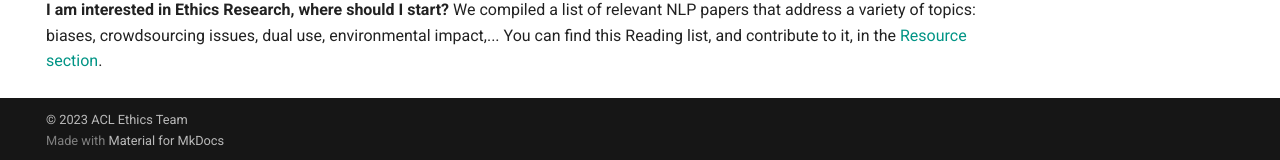
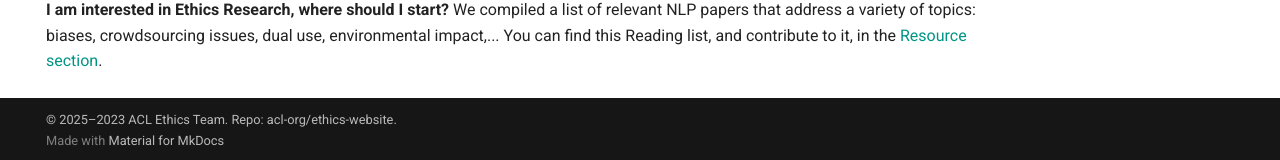
Before and after one commit to knmnyn/ethics-website, an MkDocs documentation site: the page built from docs/index.md, in a window 1280 px wide and 1238 px high. Shown: the part 1075-1235 px from the top of the window. Built offline with MkDocs 1.6.1 and Material for MkDocs 9.7.7, drawn with Linux system fonts in a browser that asks for light colours.

Commit message:
Try to add footer link to GH repo

```diff
--- a/mkdocs.yml
+++ b/mkdocs.yml
@@ -67,4 +67,4 @@ theme:
       accent: lime
 
 copyright: |
-  &copy; 2023 <a href="https://github.com/acl-org/ethics-website"  target="_blank" rel="noopener">ACL Ethics Team</a>
+  &copy; 2025–2023 <a href="https://github.com/acl-org/ethics-website"  target="_blank" rel="noopener">ACL Ethics Team</a>.  <i class="fa-brands fa-github"></i> Repo: <a href="https://github.com/acl-org/ethics-website"  target="_blank" rel="noopener">acl-org/ethics-website</a>.
```
